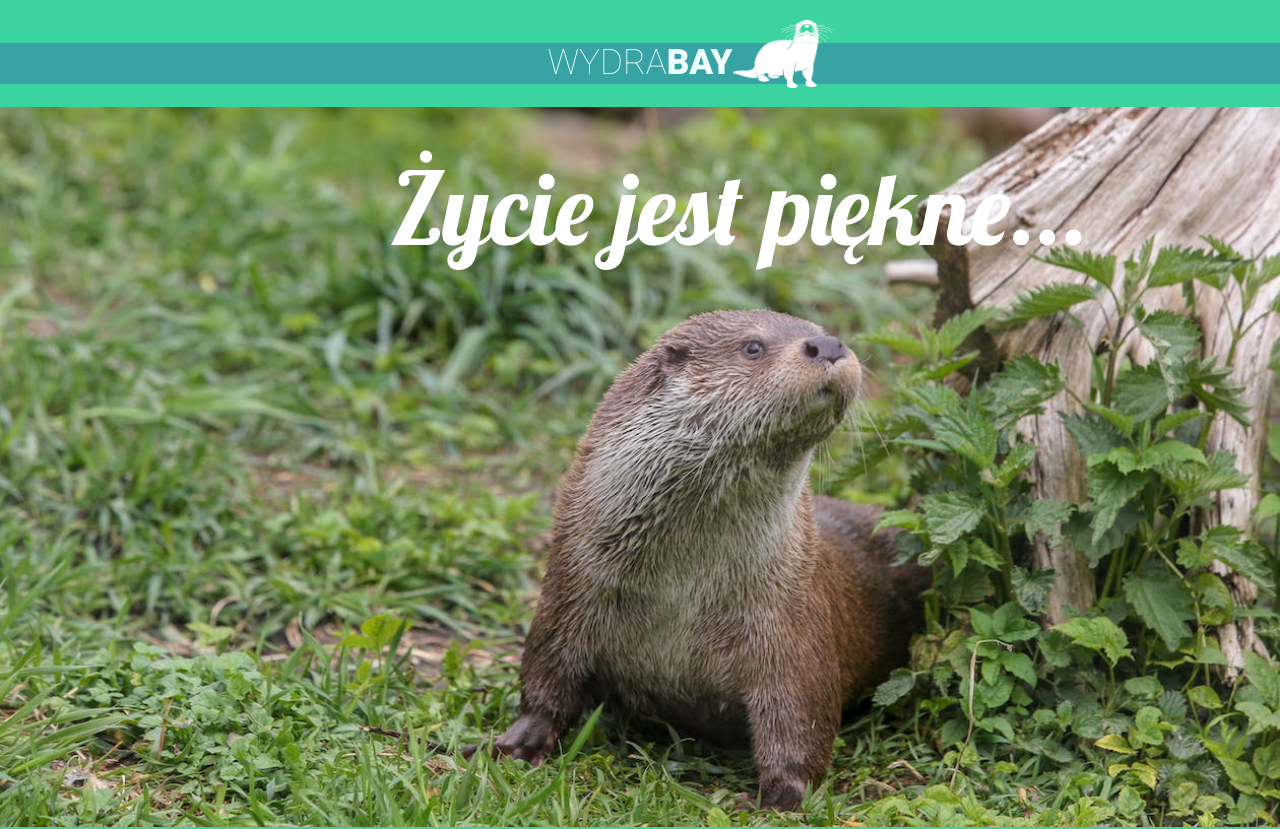
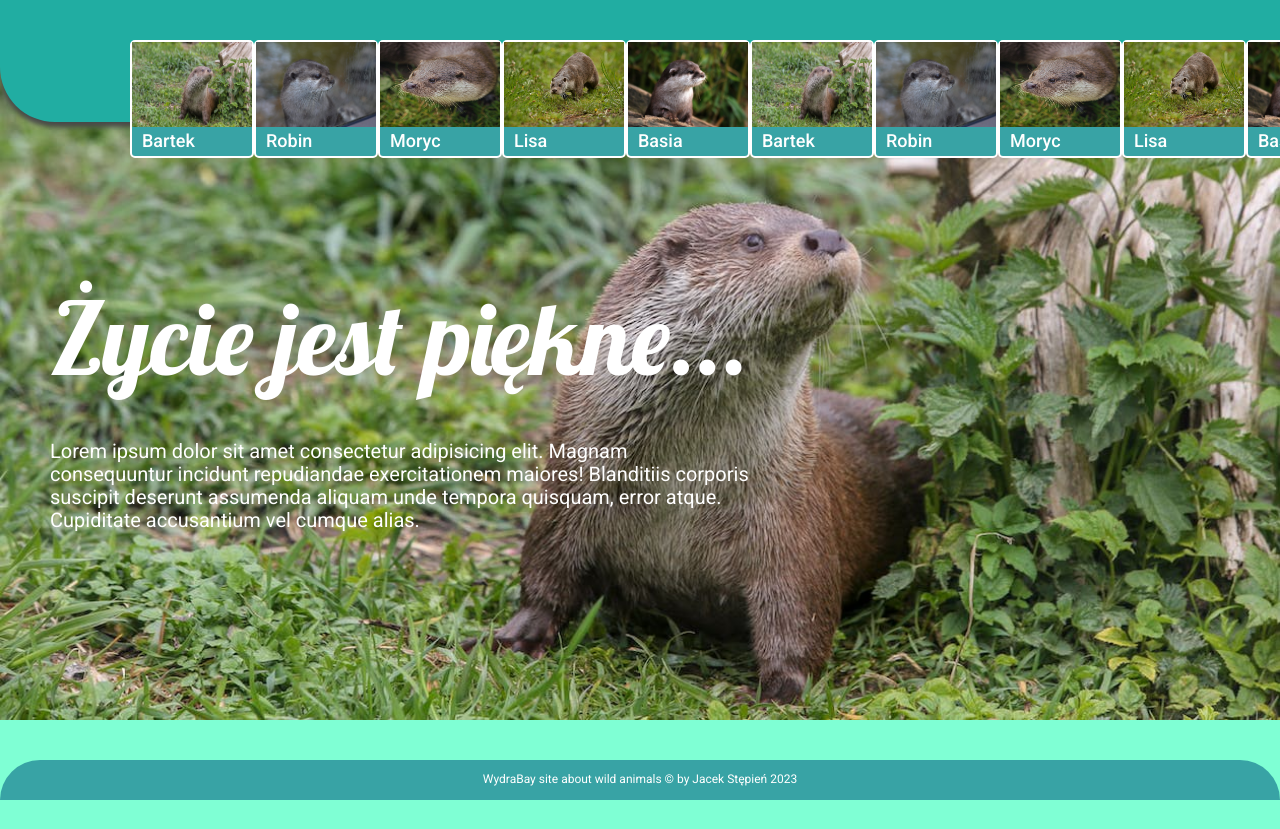
Before and after one commit to JackS86/WydraBay, a website: page index.html in a window 1280 px wide. Shown: the top 829 px of the page. After the commit the page ends 800 px from the top, so only its background shows below. Drawn offline with nearby package versions, Linux system fonts and the light colour scheme.

Commit message:
new style and coding

```diff
--- a/index.html
+++ b/index.html
@@ -29,16 +29,23 @@
 <body class="HollyGrail">
     <header class="HollyGrail-title">
 
-        <h1 class="logo">
-            Wydra<span class="ornament-title">Bay</span><img class="logo-icon" src="pictures/2x/Zasób 5@2x.png"
-                alt="wydra-ikona">
-        </h1>
-
-    </header>
+    <h1 class="logo-one-word">
+        Wydra<span class="ornament-title">Bay</span><img class="logo-icon" src="pictures/2x/Zasób 5@2x.png"
+            alt="wydra-ikona">
+    </h1>
+        </header>
     <div class="HolyGrail-body">
 
         <main class="HolyGrail-content">
-            <img class="large-image" src="pictures/Bartek.jpeg" alt="">
+            <img class="large-image-responsive"
+  alt="animal."
+  srcset="
+  ./pictures/Bartek.jpeg 600w,
+
+
+    "
+  sizes="70vmin"
+>
             <span class="title-large-image">Życie jest piękne...</span>
 
         </main>
--- a/style2.css
+++ b/style2.css
@@ -7,45 +7,57 @@ body {
 
   font-size: 10px;
   font-family: "Roboto", sans-serif;
-
 }
-.HollyGrail {
-  background-color: rgb(59, 211, 160);
+.HollyGrail{
+  background-color: aquamarine;
   display: flex;
   flex-direction: column;
+}
+.HollyGrail-title{
+ position: fixed;
+
+  background-color: rgb(33, 173, 162);
+  width:100%;
+   text-transform: uppercase;
+  color: azure;
+  display:flex;
   justify-content: center;
   align-items: center;
-  align-self: center;
-  justify-content: space-evenly;
+  box-shadow: 0px 5px 5px rgb(73, 73, 73);
+  border-bottom-left-radius: 55px;
+  border-bottom-right-radius: 55px;
 }
-.HollyGrail-title{
-  padding-top: 20px;
-  width: 100%;
-}
-.logo {
-  background: #38a3a5;
-  text-align: center;
-  text-transform: uppercase;
-  font-size: 35px;
-  color: azure;
-  font-weight: 200;
+.logo-one-word {
+  font-size: 40px;
+  font-weight: 100; position: relative;
+  left:660px;
 }
 .ornament-title {
-  font-weight: 900;
+  font-weight: 500;
 }
-.logo-icon {
-  width: 100px;
-  position: absolute;
-  top: 20px;
+.logo-icon{
+  width:85px;
+  height: auto;
 }
-/* lista ul*/
+.large-image-responsive{
+  display: block;
+  margin-left: auto;
+  margin-right: auto;
+  width:100%;
+  height: auto;
+}
+nav {
+ position: fixed;
+  top:30px;
+  left:120px;
+  padding: 10px;
+}
+
 .lista-miniatur {
-  /* flex: 0 1 auto; */
   list-style: none;
-  width: 100%;
   display: flex;
   justify-content: center;
-  justify-content: space-between;
+
 }
 .tytuly-miniatury {
   display: block;
@@ -58,13 +70,14 @@ body {
 a {
   text-decoration: none;
 }
+
 .obraz-miniatury {
   display: block;
   width: 100%;
   height: 85px;
 }
 .element-listy {
-display: inline-block;
+  display: inline-block;
   border: 2px solid white;
   border-radius: 5px;
   -webkit-border-radius: 5px;
@@ -75,39 +88,47 @@ display: inline-block;
   min-width: 120px;
   max-width: 120px;
 }
-.large-image{
-  width:100%;
-  margin-bottom: 10px;
-}
+.title-large-image {
 
-.title-large-image {
   position: absolute;
-  top: 150px;
-  left: 390px;
+  top: 280px;
+  left: 50px;
   font-size: 10em;
   text-align: center;
   font-family: "Lobster", cursive;
   color: white;
 }
-
-
-.HolyGrail-ads {
-  font-size: 12px;
+.HolyGrail-ads{
+  position: absolute;
+  top:440px;
+  left:50px;
+  font-size: 20px;
+  width:700px;
   color: white;
-  padding-top: 20px;
-  padding-bottom: 20px;
 }
-
 footer {
+  z-index: 2;
   background-color: #38a3a5;
   width: 100%;
-  height: 100px;
+  height: 40px;
+
   display: flex;
   align-items: center;
   justify-content: center;
+  border-top-left-radius: 55px;
+  border-top-right-radius: 55px;
+  position: fixed;
+  bottom: 0px;
+
 }
+
 footer p {
   font-size: 12px;
   text-align: center;
   color: white;
+  padding: 10px;
 }
+
+@media (200px <= width <= 425px)    {
+
+}
```
